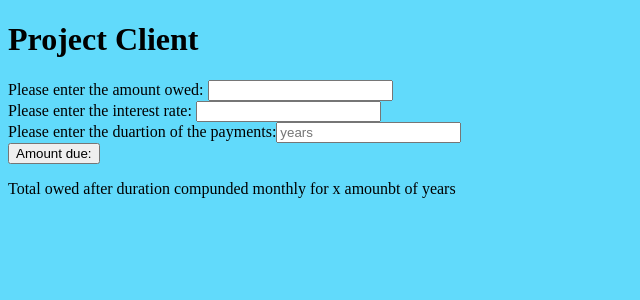
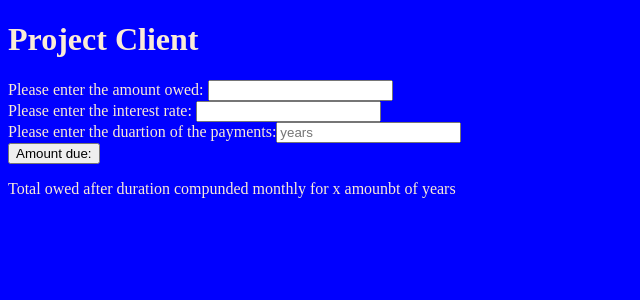
Before and after one commit to kbravo10/small_project, a React (Create React App) app in the folder small_project/client/: page / in a window 1280 px wide. Shown: the top 300 px of the page, without its empty margins (0-640 px from the left). Built offline with nearby package versions, Linux system fonts and the light colour scheme.

Commit message:
change color of letters

```diff
--- a/small_project/client/src/index.css
+++ b/small_project/client/src/index.css
@@ -6,5 +6,7 @@
 }
 
 body{
-  background-color: #61dafb;
+  text-shadow: #fff;
+  background: blue;
+  color: antiquewhite;
 }
```
